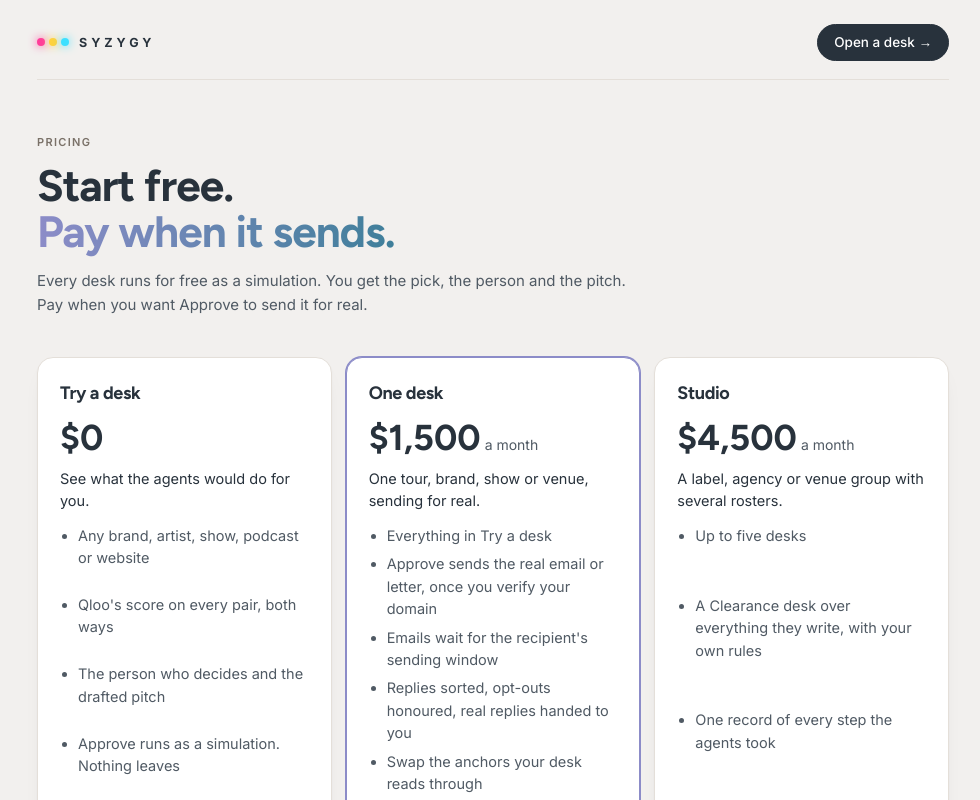
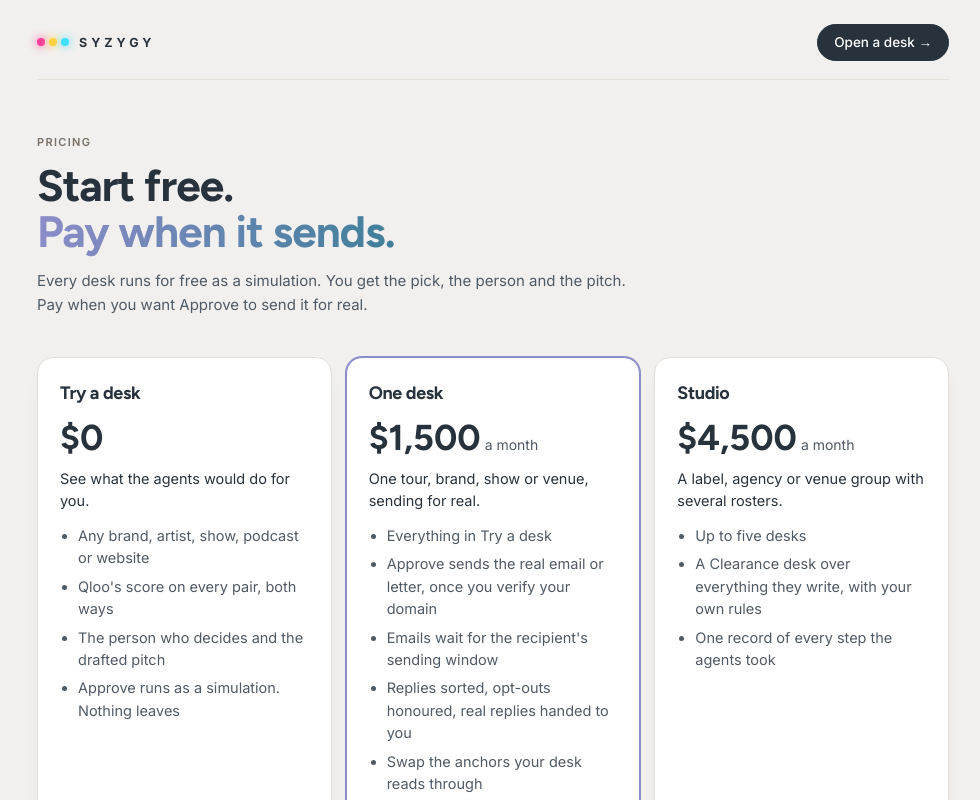
Before and after one commit to cnpierrepapi/syzygybot, a Next.js app: page /pricing in a window 1280 px wide. Shown: the top 800 px of the page, without its empty margins (147-1127 px from the left). Built offline with nearby package versions, Linux system fonts and the light colour scheme.

Commit message:
Pricing lists sit at the top of their cards

```diff
--- a/app/theme.css
+++ b/app/theme.css
@@ -241,7 +241,7 @@ button.kcard { font: inherit; text-align: left; cursor: pointer; width: 100%; }
 .price-card h2 { font-size: 18px; }
 .price-tag { font: 700 36px var(--display); line-height: 1; }
 .price-tag small { font: 400 14px var(--body); color: var(--dim); margin-left: 4px; }
-.price-card ul { margin: 0; padding-left: 18px; color: var(--dim); font-size: 14.5px; display: grid; gap: 6px; flex: 1; }
+.price-card ul { margin: 0; padding-left: 18px; color: var(--dim); font-size: 14.5px; display: grid; gap: 6px; flex: 1; align-content: start; }
 .price-card .btn { text-align: center; justify-content: center; }
 .price-notes { display: grid; grid-template-columns: repeat(auto-fit, minmax(250px, 1fr)); gap: 18px; margin-top: 30px; color: var(--dim); font-size: 14.5px; }
 .price-notes b { display: block; color: var(--fg); margin-bottom: 4px; }
```
